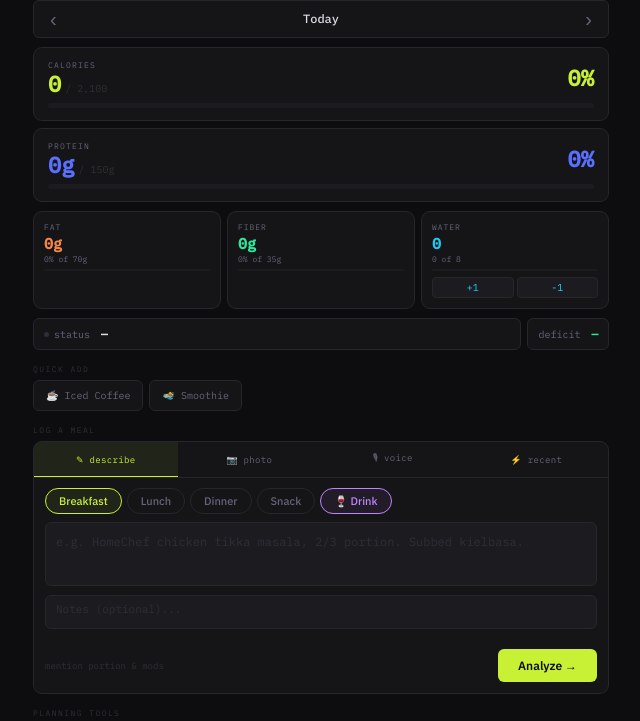
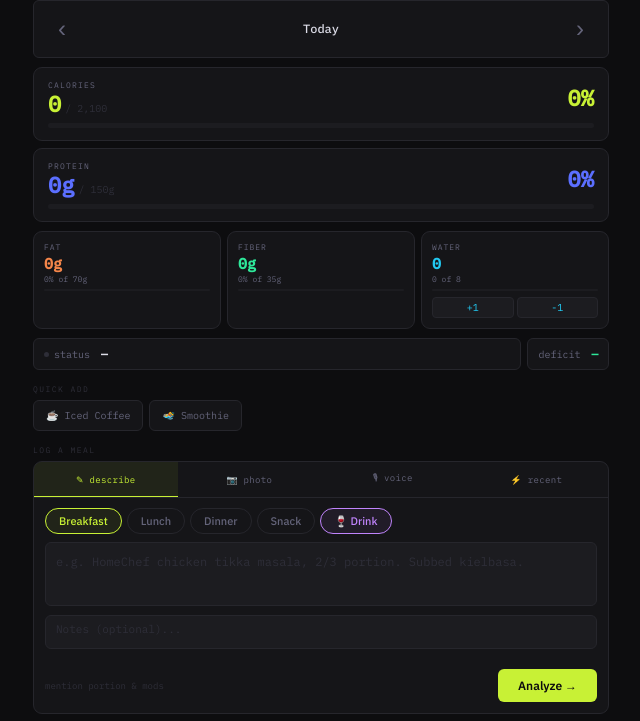
Before and after one commit to Joshh031/fuel, a plain HTML site: page index.html in a window 1280 px wide. Shown: the part 36-757 px from the top of the page, without its empty margins (319-959 px from the left). Drawn offline with Linux system fonts and the light colour scheme.

Commit message:
Update index.html

```diff
--- a/index.html
+++ b/index.html
@@ -12,6 +12,7 @@
 <style>
 :root{--bg:#0d0d0f;--sur:#151518;--sur2:#1c1c20;--bd:#26262c;--bd2:#34343c;--txt:#dddde8;--muted:#64647a;--dim:#2e2e38;--cal:#c8f135;--cald:rgba(200,241,53,0.07);--prot:#5b6fff;--protd:rgba(91,111,255,0.07);--fat:#f5864a;--fatd:rgba(245,134,74,0.07);--fiber:#2ee89a;--fiberd:rgba(46,232,154,0.07);--water:#22c8f0;--waterd:rgba(34,200,240,0.07);--alc:#c084fc;--alcd:rgba(192,132,252,0.07);--warn:#f55;--r:9px;--rs:6px;--mono:'IBM Plex Mono',monospace;--sans:'IBM Plex Sans',sans-serif}
 *{box-sizing:border-box;margin:0;padding:0;-webkit-tap-highlight-color:transparent}
+button{touch-action:manipulation}
 html,body{height:100%}
 body{background:var(--bg);color:var(--txt);font-family:var(--sans);min-height:100vh;overflow-x:hidden;padding-top:env(safe-area-inset-top);padding-bottom:calc(env(safe-area-inset-bottom)+60px);font-size:14px}
 .app{max-width:600px;margin:0 auto;padding:12px 12px 60px}
@@ -19,8 +20,8 @@ body{background:var(--bg);color:var(--txt);font-family:var(--sans);min-height:10
 .logo{font-family:var(--mono);font-size:11px;letter-spacing:.25em;color:var(--muted);text-transform:uppercase}
 .sync-dot{width:5px;height:5px;border-radius:50%;background:var(--dim);transition:background .3s}
 .sync-dot.ok{background:var(--fiber)}.sync-dot.err{background:var(--warn)}
-.date-nav{display:flex;align-items:center;justify-content:space-between;background:var(--sur);border:1px solid var(--bd);border-radius:var(--rs);padding:8px 12px;margin-bottom:9px}
-.dnav-btn{background:none;border:none;color:var(--muted);font-size:20px;cursor:pointer;padding:0 4px;line-height:1}
+.date-nav{display:flex;align-items:center;justify-content:space-between;background:var(--sur);border:1px solid var(--bd);border-radius:var(--rs);padding:8px 12px;margin-bottom:9px;touch-action:manipulation}
+.dnav-btn{background:none;border:none;color:var(--muted);font-size:24px;cursor:pointer;padding:8px 12px;line-height:1;-webkit-tap-highlight-color:transparent;touch-action:manipulation}
 .dnav-btn:active{color:var(--cal)}.dnav-btn:disabled{opacity:.2;cursor:default}
 .dnav-mid{display:flex;flex-direction:column;align-items:center;gap:1px}
 .dnav-label{font-family:var(--mono);font-size:12px;font-weight:500;color:var(--txt)}
```
